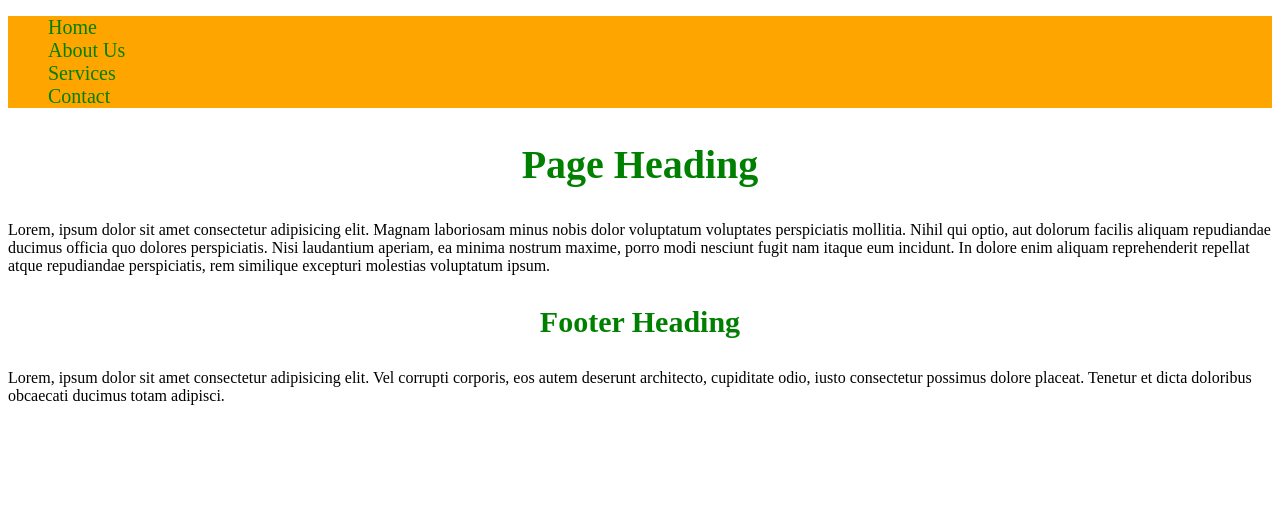
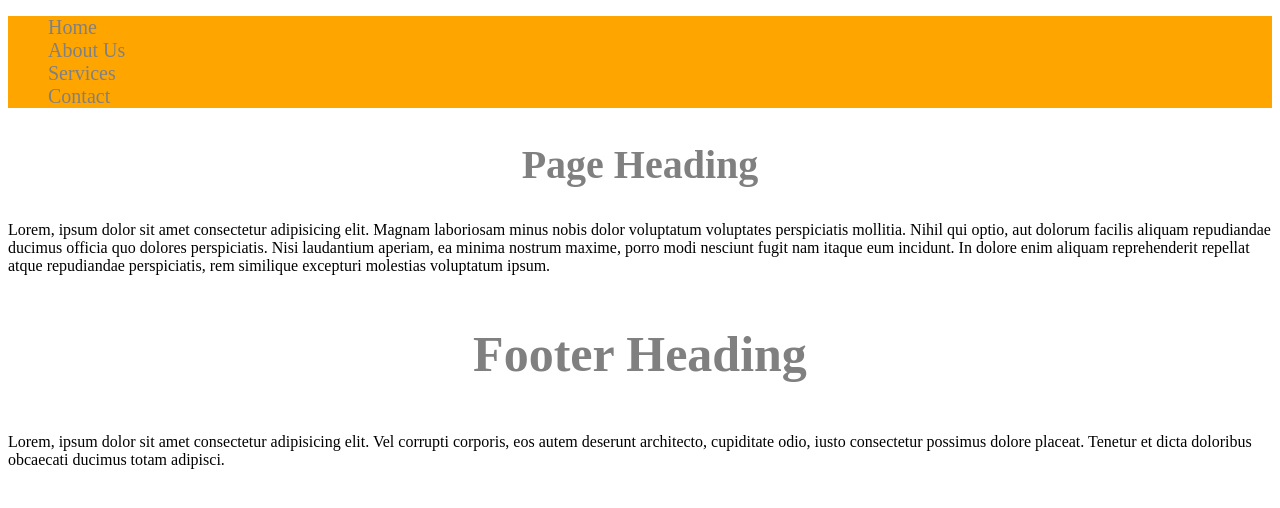
Before and after one commit to startek591/sass-tutorial, a website: page index.html in a window 1280 px wide. Drawn offline with Linux system fonts and the light colour scheme.

Commit message:
Example of mixins

```diff
--- a/scss/main.scss
+++ b/scss/main.scss
@@ -1,7 +1,7 @@
 // Create variables
 // Global scope
 $color-primary: orange;
-$color-secondary: green;
+$color-secondary: gray;
 $color-tertiary: royalblue;
 
 $font-lg: 40px;
@@ -28,15 +28,27 @@ $font-sm: 20px;
     }
   }
 }
-
-.banner h1 {
-  font-size: $font-lg;
+// mixin is a block of code, which groups bunch of resusable CSS styles
+@mixin headingStyles($fontSize: 50px) {
+  font-size: $fontSize;
   color: $color-secondary;
   text-align: center;
 }
 
+// taking multiple properties into a parameter
+@mixin transition($param...) {
+  transition: $param;
+}
+
+.banner h1 {
+  @include headingStyles($font-lg);
+}
+
 .footer h3 {
-  font-size: $font-md;
-  color: $color-secondary;
-  text-align: center;
+  @include headingStyles;
+  @include transition(color 0.5s, background-color 1s);
+  &:hover {
+    color: $color-tertiary;
+    background-color: $color-primary;
+  }
 }
```
Also changed, not shown: css/main.css.
